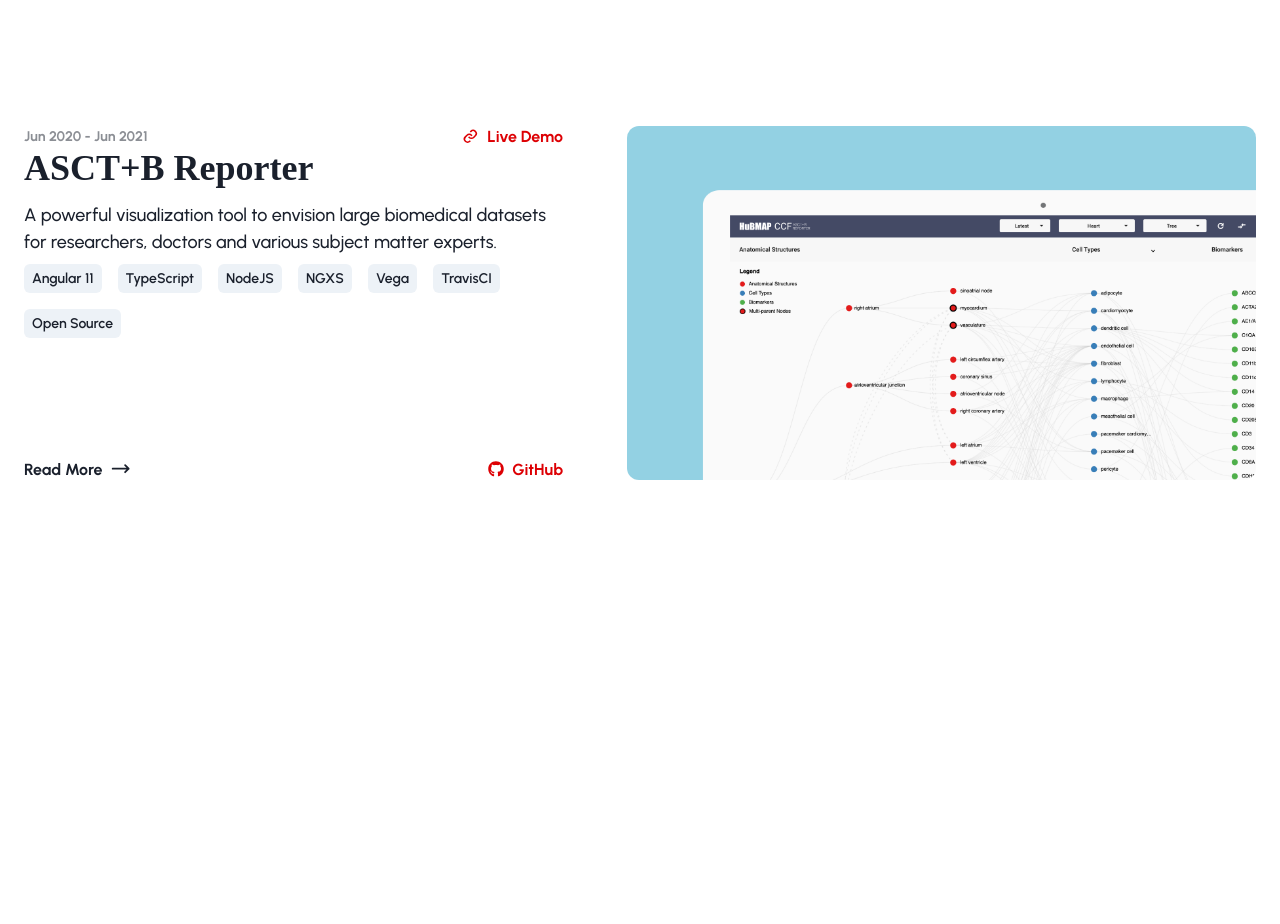
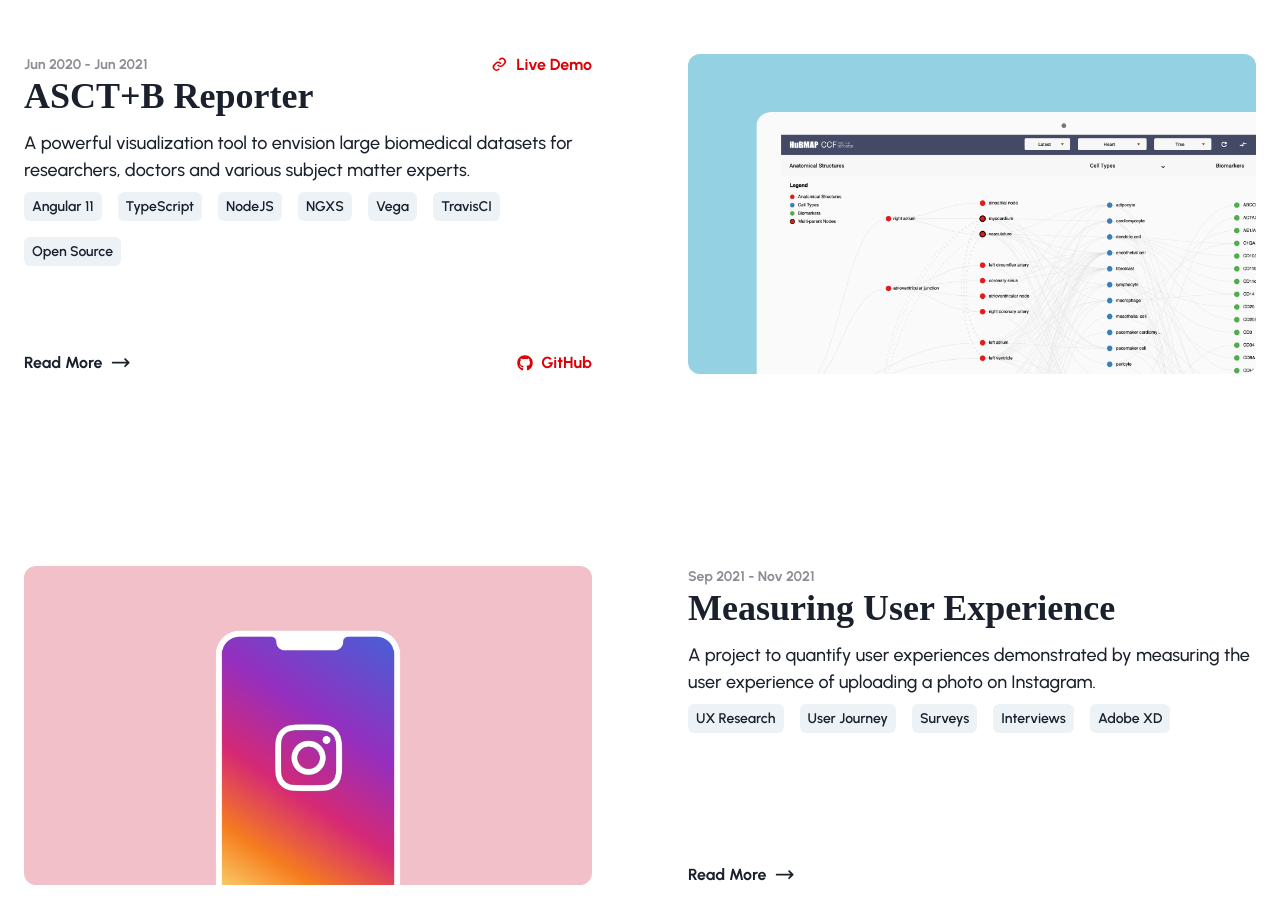
Before and after one commit to hrishikeshpaul/portfolio-template-v2, a React (Create React App) app: page / in a window 1280 px wide. Shown: the part 1140-2064 px from the top of the page. Before the commit the page ends 1938 px from the top, so only its background shows below. Built offline with nearby package versions, Linux system fonts and the light colour scheme.

Commit message:
chore: updated with measure ux

```diff
--- a/src/content/featured-projects/featured-projects-config.json
+++ b/src/content/featured-projects/featured-projects-config.json
@@ -3,12 +3,20 @@
         "id": "featured-project-asctb-reporter",
         "title": "ASCT+B Reporter",
         "year": "Jun 2020 - Jun 2021",
-        "type": "Project",
         "demo": "https://hubmapconsortium.github.io/ccf-asct-reporter/",
         "github": "https://github.com/hrishikeshpaul/ccf-asct-reporter",
         "tags": ["Angular 11", "TypeScript", "NodeJS", "NGXS", "Vega", "TravisCI", "Open Source"],
         "description": "A powerful visualization tool to envision large biomedical datasets for researchers, doctors and various subject matter experts.",
         "readMore": "https://iampaul.web.app/projects/asctb-reporter",
         "image": "/assets/featured-projects/asctb.png"
+    },
+    {
+        "id": "featured-project-measure-ux",
+        "title": "Measuring User Experience",
+        "year": "Sep 2021 - Nov 2021",
+        "tags": ["UX Research", "User Journey", "Surveys", "Interviews", "Adobe XD"],
+        "description": "A project to quantify user experiences demonstrated by measuring the user experience of uploading a photo on Instagram.",
+        "readMore": "https://iampaul.web.app/projects/measure-ux",
+        "image": "/assets/featured-projects/measure-ux.png"
     }
 ]
--- a/src/content/landing/landing.md
+++ b/src/content/landing/landing.md
@@ -1,4 +1,4 @@
-Welcome to my GitHub! I'm Paul, a Software Engineer (Frontend) at [Reputation](https://reputation.com/) based out of Chicago, Illinois. I recently graduated from Indiana University with a Master of Science degree in Computer Science, with an interest in **Software Development**, **UX Design** and **Artificial Intelligence**!
+Welcome 👋 I'm Paul, a Software Engineer (Frontend) at [Reputation](https://reputation.com/) based out of Chicago, Illinois. I recently graduated from Indiana University with a Master of Science degree in Computer Science, with an interest in **Software Development**, **UX Design** and **Artificial Intelligence**!
 
 My background in both **development** and **design** puts me in a great position to create bold experiences and **I strive to make the perfect user interface look good, and work even better** – while keeping the user's needs at the center.
 
--- a/src/pages/featured-projects/FeaturedProjects.tsx
+++ b/src/pages/featured-projects/FeaturedProjects.tsx
@@ -2,13 +2,17 @@ import { FC } from "react";
 
 import { Box } from "@chakra-ui/react";
 import { configs } from "content";
-import { FeaturedProjectCard } from "./featured-project-card/FeaturedProjectCard";
+import { FeaturedProjectCard, ImagePosition } from "./featured-project-card/FeaturedProjectCard";
 
 export const FeaturedProjects: FC = () => {
     return (
-        <Box py="32" h="100%" w="100%">
-            {configs.featuredProjects.map((project) => (
-                <FeaturedProjectCard key={project.id} {...project} />
+        <Box h="100%" w="100%">
+            {configs.featuredProjects.map((project, idx) => (
+                <FeaturedProjectCard
+                    imagePosition={idx % 2 === 0 ? ImagePosition.Right : ImagePosition.Left}
+                    key={project.id}
+                    {...project}
+                />
             ))}
         </Box>
     );
--- a/src/pages/featured-projects/featured-project-card/FeaturedProjectCard.tsx
+++ b/src/pages/featured-projects/featured-project-card/FeaturedProjectCard.tsx
@@ -3,30 +3,49 @@ import { FC } from "react";
 import { Badge, Box, Button, Flex, Heading, HStack, Image, Text } from "@chakra-ui/react";
 import { ArrowRightIcon, GitHubIcon, LinkIcon } from "utils/Icons";
 
+export enum ImagePosition {
+    Right,
+    Left,
+}
 interface Props {
     id: string;
     title: string;
     year: string;
-    type?: string;
     demo?: string;
     github?: string;
     tags: string[];
     description: string;
     readMore?: string;
     image: string;
+    imagePosition: ImagePosition;
 }
+
+const ImagePositionLayoutMapper: Record<ImagePosition, "row" | "row-reverse"> = {
+    [ImagePosition.Right]: "row",
+    [ImagePosition.Left]: "row-reverse",
+};
+
+const ImagePositionPaddingRightMapper: Record<ImagePosition, string> = {
+    [ImagePosition.Right]: "12",
+    [ImagePosition.Left]: "0",
+};
+
+const ImagePositionPaddingLeftMapper: Record<ImagePosition, string> = {
+    [ImagePosition.Right]: "0",
+    [ImagePosition.Left]: "12",
+};
 
 export const FeaturedProjectCard: FC<Props> = ({
     id,
     title,
     year,
-    type,
     demo,
     github,
     tags,
     description,
     readMore,
     image,
+    imagePosition,
 }) => {
     const onLinkPress = (link: string) => {
         window.open(link, "_blank");
@@ -36,11 +55,13 @@ export const FeaturedProjectCard: FC<Props> = ({
         <Flex
             justifyContent="space-between"
             id="featured-project-card"
-            direction={{ base: "column-reverse", lg: "row" }}
+            py={{ base: "8", md: "24" }}
+            direction={{ base: "column-reverse", lg: ImagePositionLayoutMapper[imagePosition] }}
         >
             <Flex
                 h="auto"
-                pr={{ base: "0", lg: "8" }}
+                pr={{ base: "0", lg: ImagePositionPaddingRightMapper[imagePosition] }}
+                pl={{ base: "0", lg: ImagePositionPaddingLeftMapper[imagePosition] }}
                 direction="column"
                 justifyContent="space-between"
                 flex={{ base: 1, lg: 0.6 }}
@@ -105,7 +126,12 @@ export const FeaturedProjectCard: FC<Props> = ({
                 </Flex>
             </Flex>
 
-            <Box display={{ base: "none", lg: "block" }} flex={{ base: 1, lg: 0.7 }} pl={{ base: "0", lg: "8" }}>
+            <Box
+                display={{ base: "none", lg: "block" }}
+                flex={{ base: 1, lg: 0.6 }}
+                pl={{ base: "0", lg: ImagePositionPaddingRightMapper[imagePosition] }}
+                pr={{ base: "0", lg: ImagePositionPaddingLeftMapper[imagePosition] }}
+            >
                 <Image borderRadius="xl" src={image} />
             </Box>
         </Flex>
--- a/src/pages/landing/Landing.tsx
+++ b/src/pages/landing/Landing.tsx
@@ -9,6 +9,7 @@ export const Landing: FC = () => {
     const content = useContent(ContentFile.Landing);
 
     return (
+        <>
             <Center py="32" px={{ base: 0, md: 16, lg: 0 }}>
                 <HStack spacing="16" justifyContent="space-between" alignItems="flex-start">
                     <Stack flex={{ base: "1", lg: "0.6" }} spacing="16">
@@ -47,5 +48,7 @@ export const Landing: FC = () => {
                     </Container>
                 </HStack>
             </Center>
+            More
+        </>
     );
 };
--- a/src/shared/page-header/PageHeader.tsx
+++ b/src/shared/page-header/PageHeader.tsx
@@ -9,7 +9,7 @@ export const PageHeader: FC<Props> = ({ label }) => {
     const borderColor = "gray.500";
     return (
         <Box
-            py="32"
+            py={{ base: "16", md: "24" }}
             _before={{
                 display: "inline-block",
                 content: "''",
```
Also changed, not shown: public/assets/featured-projects/measure-ux.png (added). Lines whose indentation alone changed are shown as unchanged.
